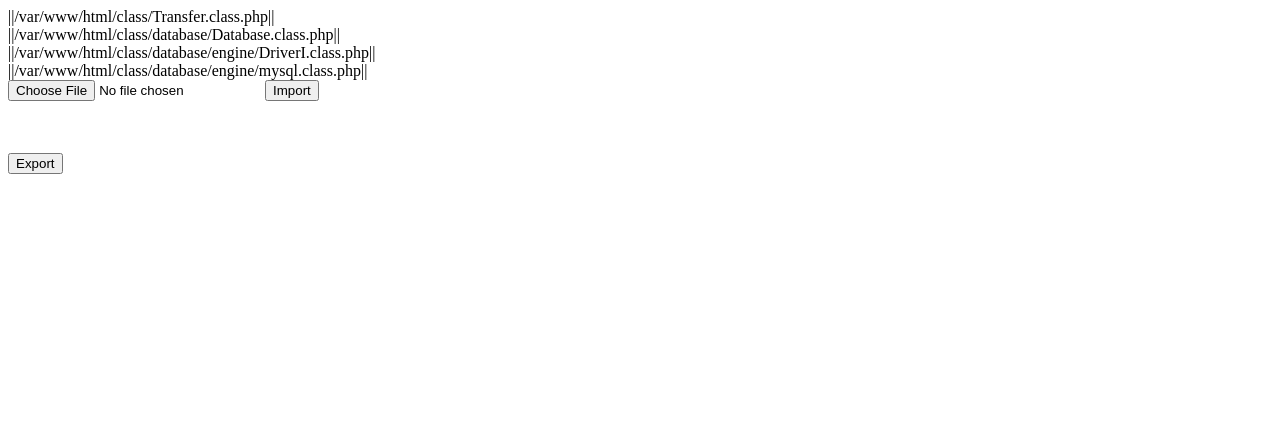
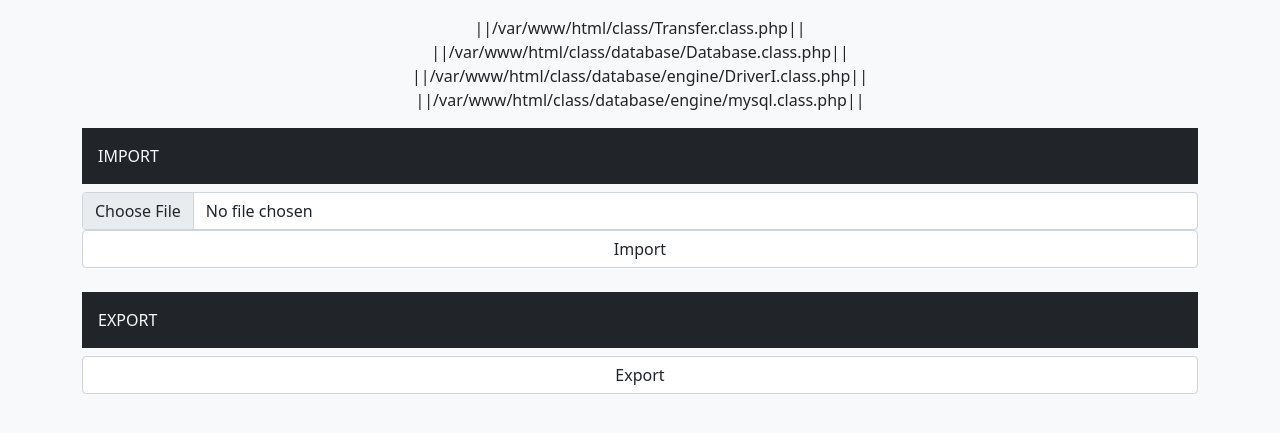
Before and after one commit to teknasyon-bootcamp/homework5-hw5_grup1, a PHP site: page /transfer.php in a window 1280 px wide. Shown: the top 433 px of the page. Run offline with PHP 8.4, Linux system fonts and the light colour scheme.

Commit message:
İmport işleminin tamamlanması. Transfer sayfasının tasarımının kodlanması

```diff
--- a/class/Transfer.class.php
+++ b/class/Transfer.class.php
@@ -46,18 +46,26 @@ class Transfer
             if (move_uploaded_file($file["tmp_name"], $target))
             {
                 $json_file  = file_get_contents($target);
-                $data = json_decode($json_file,true);
+                $data = json_decode($json_file,true,flags: JSON_BIGINT_AS_STRING);
 
-                var_dump($data['book']);
 
-                echo "<br><br>";
+                foreach ($this->tables as $table_name)
+                {
+                    foreach ($data[$table_name] as $key => $value)
+                    {
+                        if (!$this->db->find($table_name, $value['id']))
+                        {
+                            $result = $this->db->create($table_name, $value);
 
-                foreach ($this->tables as $table_name) {
-                    echo "$table_name<br>";
-                    $result = $this->db->create($table_name,$data[$table_name]);
+                            echo $table_name." : Verileri aktarıldı.<br>";
+                        }
+                        else
+                        {
+                            echo $table_name." : Veriler aktarılmadı<br>";
+                        }
+                    }
                 }
 
-                return $result;
             }
 
             return "İşlem Yapılamadı!";
--- a/views/transfer.php
+++ b/views/transfer.php
@@ -1,6 +1,25 @@
 <?php
 require_once '../autoloader.php';
-
+?>
+<!DOCTYPE html>
+<html lang="en">
+<head>
+    <meta charset="UTF-8" />
+    <meta http-equiv="X-UA-Compatible" content="IE=edge" />
+    <meta name="viewport" content="width=device-width, initial-scale=1.0" />
+    <link rel="stylesheet" href="https://cdn.jsdelivr.net/npm/bootstrap-icons@1.5.0/font/bootstrap-icons.css" />
+    <link
+            href="https://cdn.jsdelivr.net/npm/bootstrap@5.1.1/dist/css/bootstrap.min.css"
+            rel="stylesheet"
+            integrity="sha384-F3w7mX95PdgyTmZZMECAngseQB83DfGTowi0iMjiWaeVhAn4FJkqJByhZMI3AhiU"
+            crossorigin="anonymous"
+    />
+    <title>Books App</title>
+</head>
+<body class="bg-light">
+    <div class="container">
+        <div class="m-3 text-center">
+            <?php
             $transfer = new Transfer();
 
             if (isset($_POST['export'])) {
@@ -10,30 +29,22 @@ if (isset($_POST['export'])) {
             if (isset($_POST['import'])) {
                 $transfer->import($_FILES["file"]);
             }
-
             ?>
-
-<!doctype html>
-<html lang="tr">
-<head>
-    <meta charset="UTF-8">
-    <meta name="viewport"
-          content="width=device-width, user-scalable=no, initial-scale=1.0, maximum-scale=1.0, minimum-scale=1.0">
-    <meta http-equiv="X-UA-Compatible" content="ie=edge">
-    <title>Document</title>
-</head>
-<body>
-
+        </div>
+        <div class="d-flex bg-dark p-3 mb-2 text-light">
+            IMPORT
+        </div>
         <form action="" method="post" enctype="multipart/form-data">
-    <input type="file" name="file">
-    <input type="submit" name="import" value="Import">
+            <input type="file" name="file" class="form-control">
+            <input type="submit" name="import" class="form-control" value="Import">
         </form>
 
-<br /><br />
-
+        <div class="d-flex bg-dark p-3 mb-2 mt-4 text-light">
+            EXPORT
+        </div>
         <form action="" method="post">
-    <input type="submit" name="export" value="Export">
+            <input type="submit" name="export" class="form-control" value="Export">
         </form>
-
+    </div>
 </body>
 </html>
```
Lines whose indentation alone changed are shown as unchanged.
